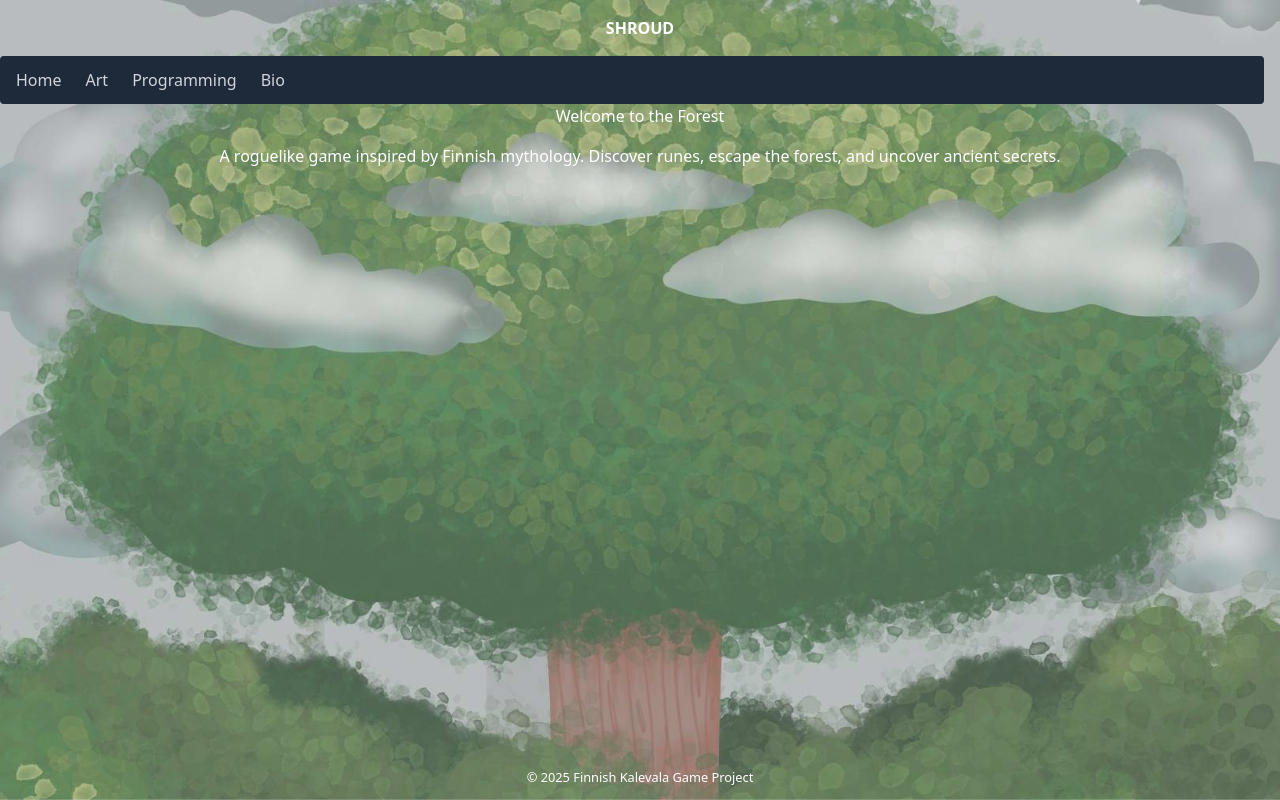
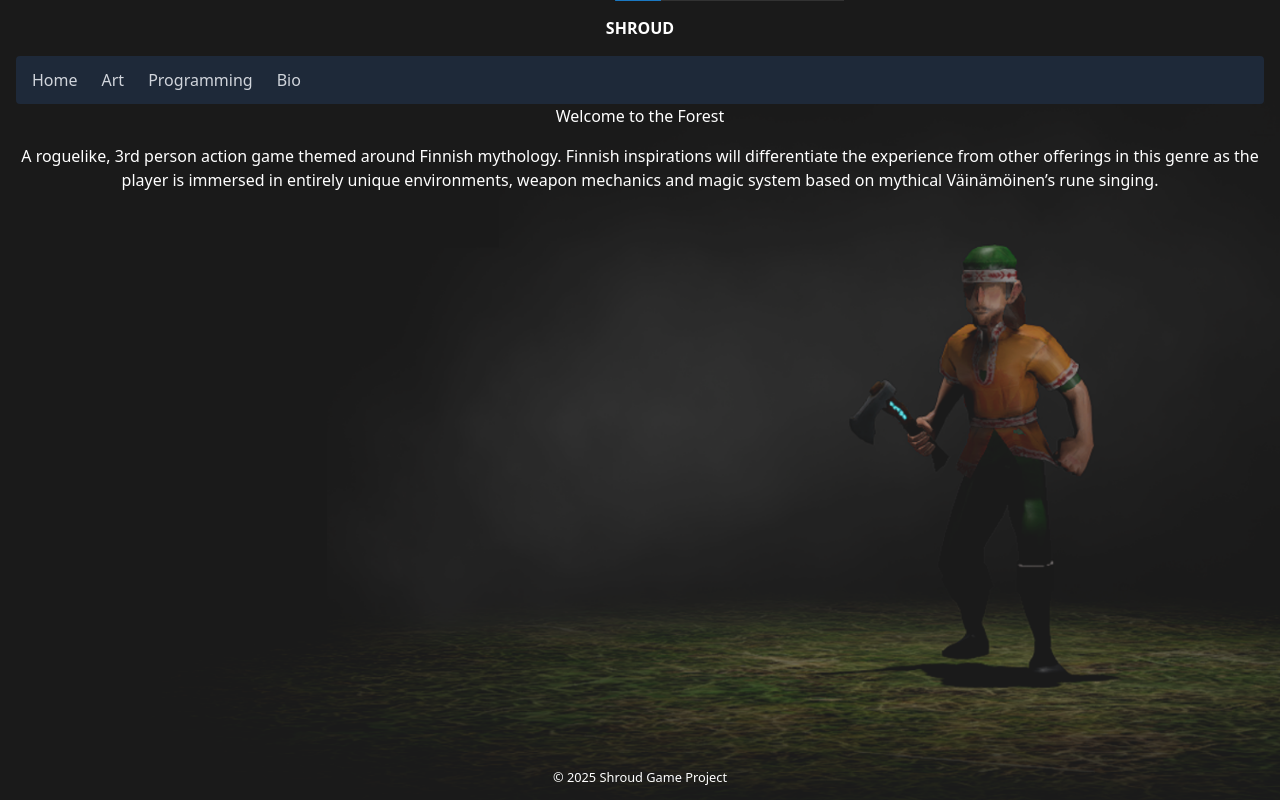
Before and after one commit to bgagamedev2025web/bga, a React (Vite) app: page / in a window 1280 px wide. Built offline with nearby package versions, Linux system fonts and the light colour scheme.

Commit message:
changed the background image

```diff
--- a/src/components/Footer.jsx
+++ b/src/components/Footer.jsx
@@ -1,7 +1,7 @@
 const Footer = () => {
   return (
     <footer className="bg-success text-white text-center py-3 mt-4">
-      <small>&copy; {new Date().getFullYear()} Finnish Kalevala Game Project</small>
+      <small>&copy; {new Date().getFullYear()} Shroud Game Project</small>
     </footer>
   );
 };
--- a/src/components/Navbar.jsx
+++ b/src/components/Navbar.jsx
@@ -3,7 +3,7 @@ import { Link } from 'react-router';
 const Navbar = () => {
   return (
     <nav className="w-full">
-      <div className="max-w-7xl mx-auto pr-4">
+      <div className="max-w-7xl mx-auto px-4">
         <div className="bg-gray-800 px-4 py-3 rounded">
           <ul className="flex space-x-6">
             <li>
--- a/src/pages/ArtPage.jsx
+++ b/src/pages/ArtPage.jsx
@@ -3,7 +3,7 @@ const ArtPage = () => {
     <div className="max-w-6xl mx-auto p-6">
       <h2 className="text-3xl font-bold mb-4 text-center">Game Artwork</h2>
       <p className="text-center mb-8 text-gray-700">
-        A collection of artwork and designs created for the Finnish Kalevala Game Project.
+        A collection of artwork and designs created for the Shroud Game Project.
       </p>
 
 
--- a/src/pages/HomePage.jsx
+++ b/src/pages/HomePage.jsx
@@ -3,8 +3,7 @@ const HomePage = () => {
     <div className="text-center text-white">
       <h2 className="mb-4">Welcome to the Forest</h2>
       <p>
-        A roguelike game inspired by Finnish mythology. Discover runes, escape the forest,
-        and uncover ancient secrets.
+        A roguelike, 3rd person action game themed around Finnish mythology. Finnish inspirations will differentiate the experience from other offerings in this genre as the player is immersed in entirely unique environments, weapon mechanics and magic system based on mythical Väinämöinen’s rune singing.
       </p>
     </div>
   );
--- a/src/pages/Layout.jsx
+++ b/src/pages/Layout.jsx
@@ -7,7 +7,7 @@ const Layout = ({ user, setUser }) => {
   return (
     <div className="min-h-screen flex flex-col relative">
 
-      <div className="absolute inset-0 bg-[url('./assets/background.jpg')] bg-fixed bg-cover opacity-75"></div>
+      <div className="absolute inset-0 bg-[url('./assets/bck2.png')] bg-fixed bg-cover opacity-90"></div>
 
 
       <div className="relative flex flex-col min-h-screen">
```
Also changed, not shown: src/assets/bck2.png (added), src/assets/bck3.jpg (added).
